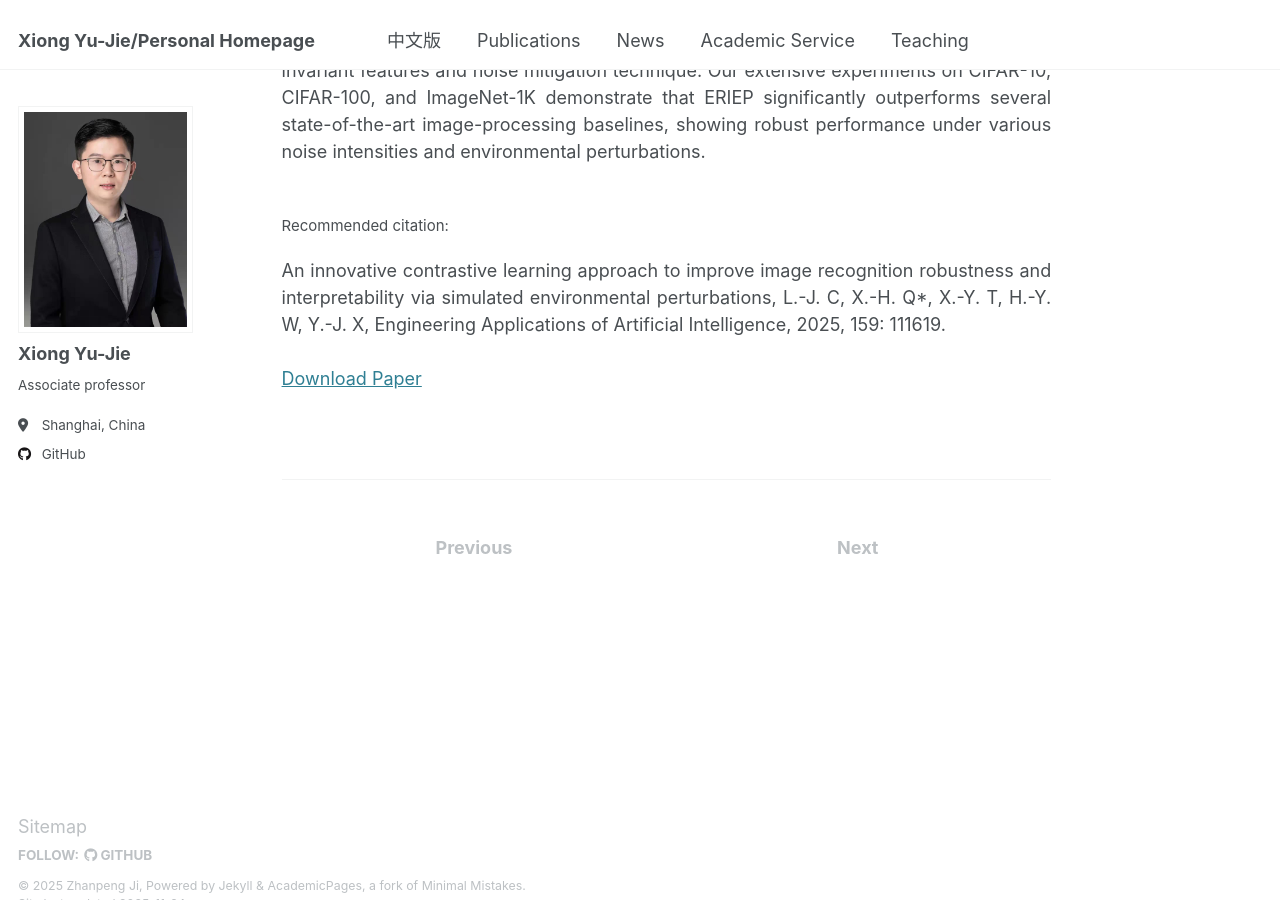
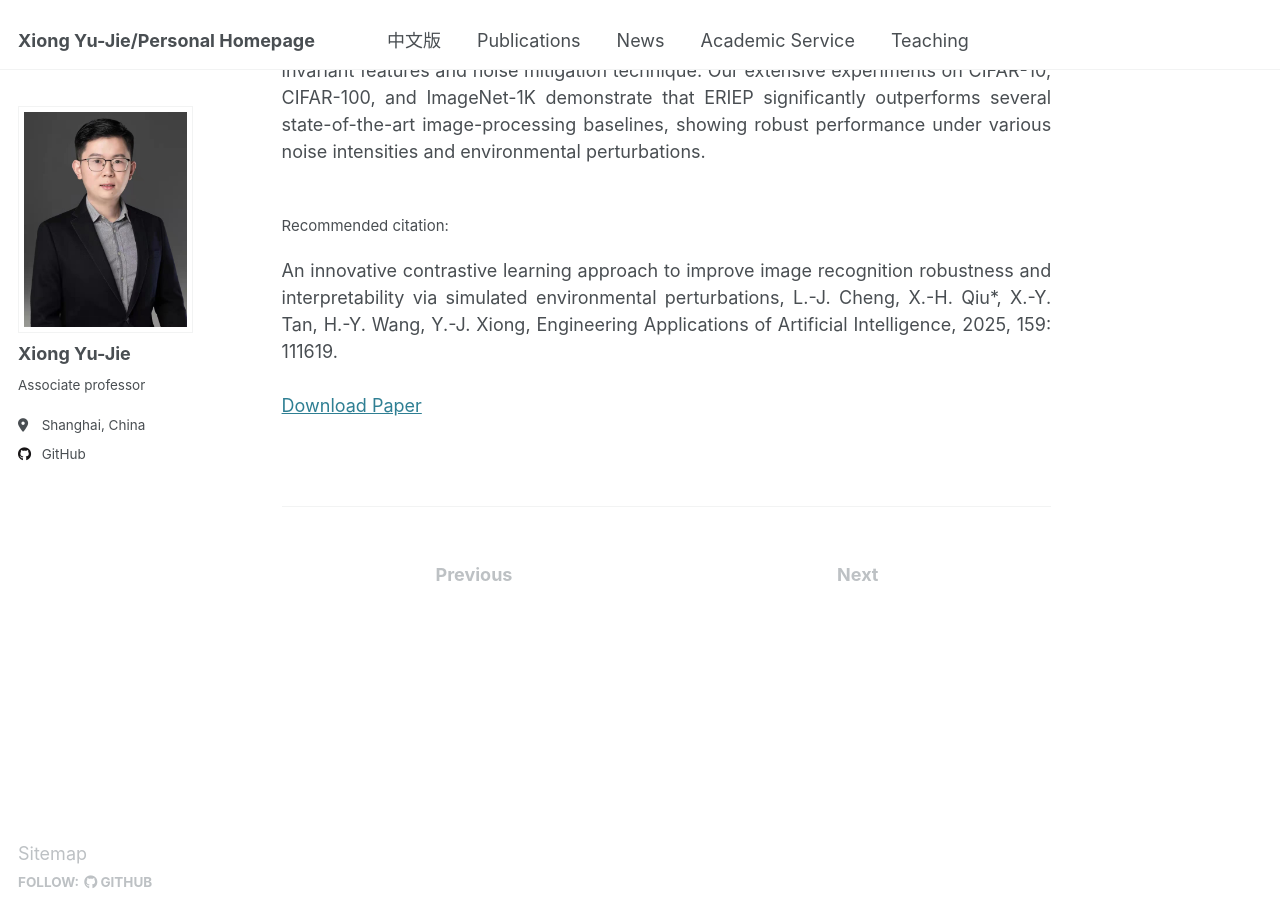
Before and after one commit to X-Lab-CN/introduce, a Jekyll site: the page built from _publications/2025-11-04-paper-title-number-1.md, in a window 1280 px wide and 900 px high, scrolled down 554 px. Built offline with Jekyll 4.4.1, drawn with Linux system fonts in a browser that asks for light colours.

Commit message:
Update 2025-11-04-paper-title-number-1.md

```diff
--- a/_publications/2025-11-04-paper-title-number-1.md
+++ b/_publications/2025-11-04-paper-title-number-1.md
@@ -7,7 +7,7 @@
 date: 2025-11-04
 venue: 'Engineering Applications of Artificial Intelligence'
 paperurl: 'http://xiongyujie.cn/files/An innovative contrastive learning approach to improve image recognition robustness and interpretability via simulated environmental perturbations.pdf'
-citation: '<br/><div style="text-align: justify;">An innovative contrastive learning approach to improve image recognition robustness and interpretability via simulated environmental perturbations, L.-J. C, X.-H. Q*, X.-Y. T, H.-Y. W, Y.-J. X, Engineering Applications of Artificial Intelligence, 2025, 159: 111619.</div>'
+citation: '<br/><div style="text-align: justify;">An innovative contrastive learning approach to improve image recognition robustness and interpretability via simulated environmental perturbations, L.-J. Cheng, X.-H. Qiu*, X.-Y. Tan, H.-Y. Wang, Y.-J. Xiong, Engineering Applications of Artificial Intelligence, 2025, 159: 111619.</div>'
 ---
 
 <div style="text-align: justify;">In the field of pattern recognition, the noise inherent in real-world images poses a significant challenge to traditional image processing methodologies. While existing approaches have made progress in addressing this issue, they often struggle with limited model generalization, data distribution shifts, and domain adaptability discrepancies between simulated environments and real-world contexts, compromising efficiency and robustness. In this paper, we propose a novel contrastive learning strategy for Enhancing Robustness and Interpretability in Image Recognition through Environmental Perturbations (ERIEP) of clear-featured image data. ERIEP meticulously identifies a set of core visual features, termed “invariant features”, which can offer optimal explanations for image predictions. Concurrently, it emphasizes learning noise-resistant strategies to amplify the model’s interpretability. Through ERIEP’s contrastive learning approach, we address complex images, enabling the model to progressively refine its understanding of both the invariant features and noise mitigation technique. Our extensive experiments on CIFAR-10, CIFAR-100, and ImageNet-1K demonstrate that ERIEP significantly outperforms several state-of-the-art image-processing baselines, showing robust performance under various noise intensities and environmental perturbations.</div>
```
